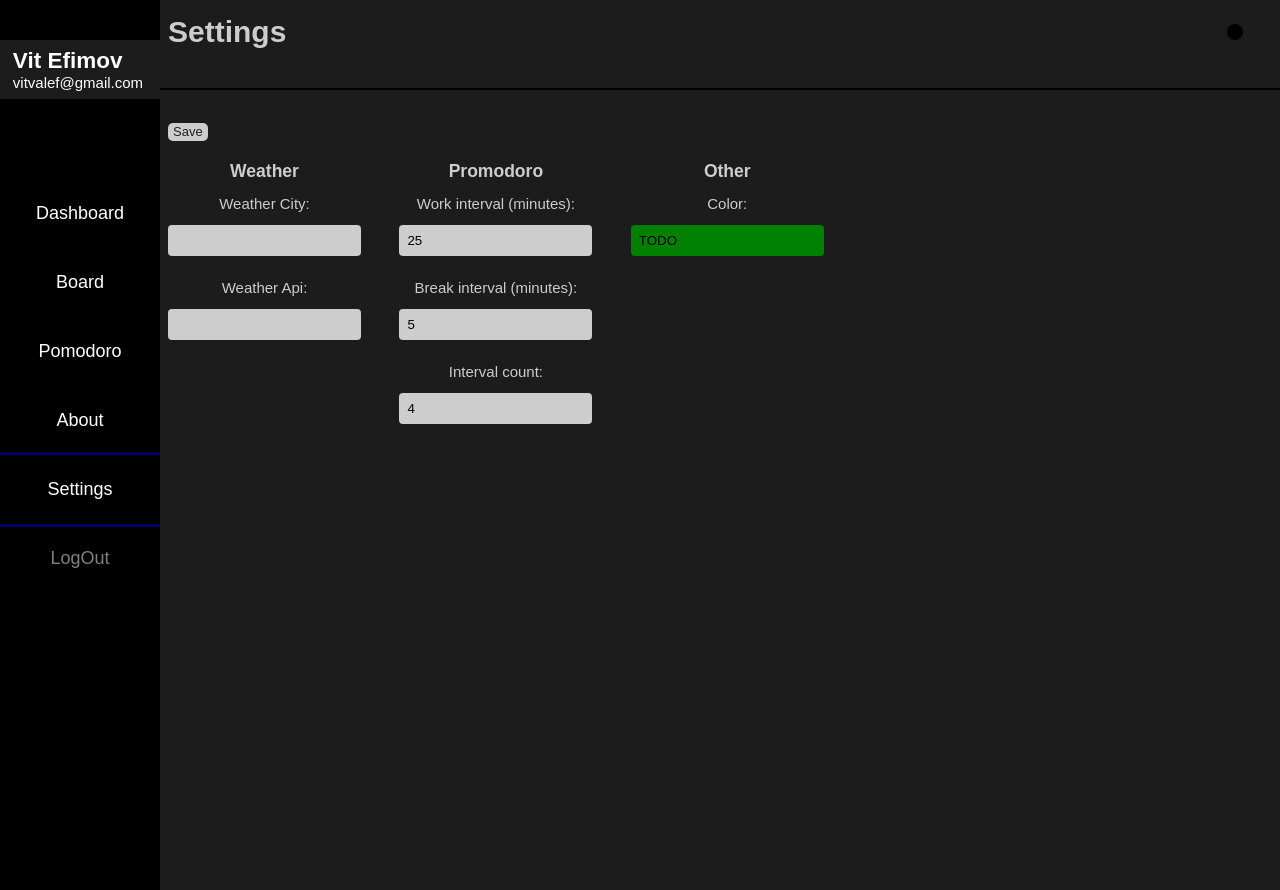
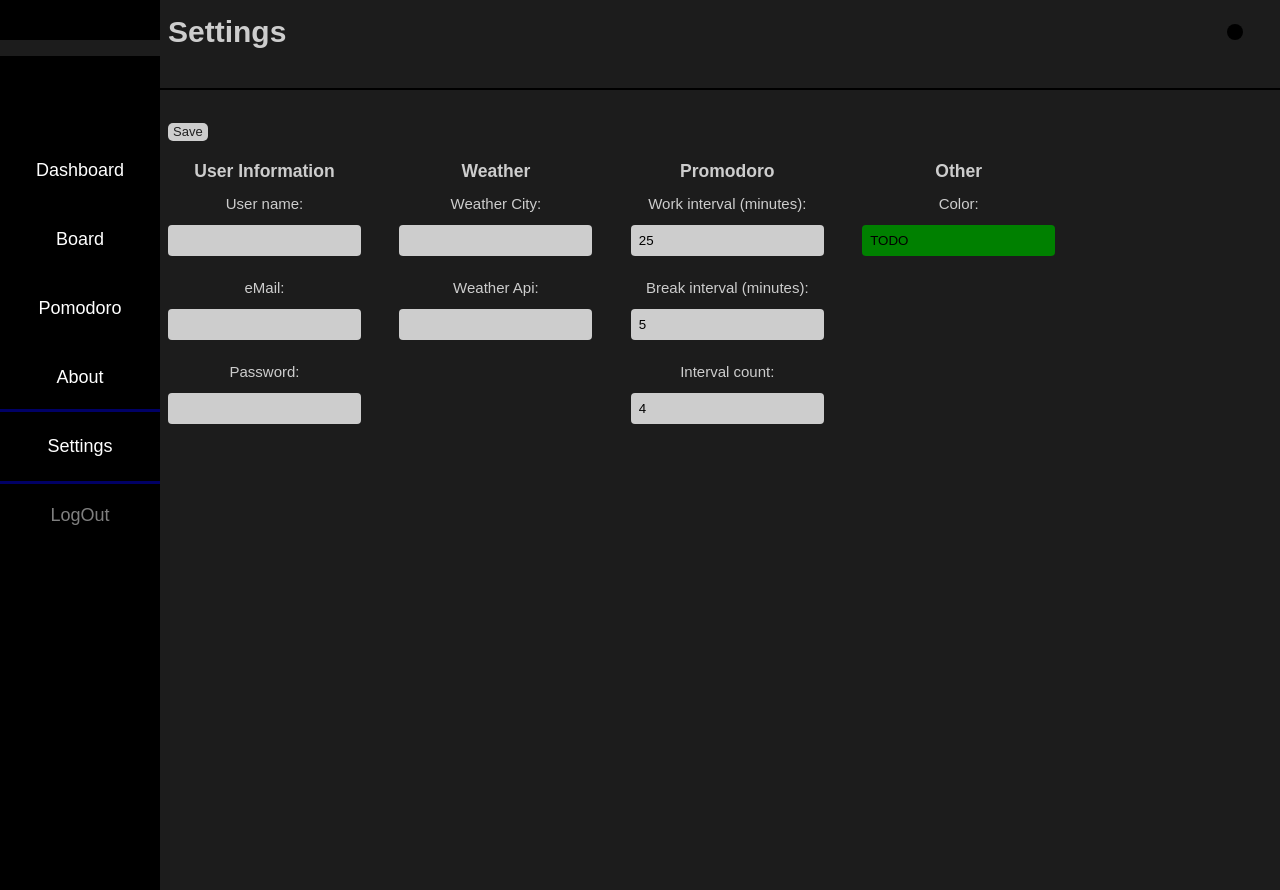
Before and after one commit to VitEfimov/test-manager-redux, a React (Create React App) app: page / in a window 1280 px wide. Both pictures are taken after a click on the button "Settings". Built offline with nearby package versions, Linux system fonts and the light colour scheme.

Commit message:
add userSlice

```diff
--- a/src/App.css
+++ b/src/App.css
@@ -502,7 +502,7 @@ input[type=number]::-webkit-outer-spin-button {
     -webkit-appearance: none;
     margin: 0;
 }
-input[type='text'],textarea,input[type='number'] {
+input[type='text'],textarea,input[type='number'],input[type='email'],input[type='password'] {
   padding: 8px;
   margin-bottom: 10px;
   border: none;
--- a/src/components/Settings.jsx
+++ b/src/components/Settings.jsx
@@ -2,12 +2,14 @@ import React, { useState } from 'react';
 import { useDispatch, useSelector } from 'react-redux';
 import { updateWeatherCity, updateWeatherApi } from '../features/weatherSlice';
 import { setBreakInterval, setIntervalCount, updateTime } from '../features/pomodoroSlice';
+import {updateUserName, updateUserEmail, updateUserPassword} from '../features/userSlice';
 
 
 const Settings = ({setCurrentPage}) => {
   const dispatch = useDispatch();
   const weather = useSelector((state) => state.weatherReducer.weather);
   const pomodoro = useSelector(state => state.pomodoroReducer.pomodoro);
+  const user = useSelector(state => state.userReducer.user);
 
   const weatherCity = weather[0].city;
   const weatherApi = weather[0].apiKey;
@@ -15,11 +17,25 @@ const Settings = ({setCurrentPage}) => {
   const breakInterval = pomodoro[0].breakInterval;
   const intervalCount = pomodoro[0].intervalCount;
 
+  const [userName, setUserName] = useState(user[0].name);
+  const [password, setPassword] = useState(user[0].password);
+  const [email, setEmail] = useState(user[0].email);
+
   const [newCity, setNewCity] = useState(weatherCity);
   const [newApiKey, setNewApiKey] = useState(weatherApi)
   const [newWorkInterval, setNewWorkInterval] = useState(time);
   const [newBreakInterval, setNewBreakInterval] = useState(breakInterval)
   const [newIntervalCount, setNewIntervalCount] = useState(intervalCount);
+
+  const handleUserNameChange = (e) => {
+    setUserName(e.target.value);
+  };
+  const handleUserPasswordChange = (e) => {
+    setPassword(e.target.value);
+  };
+  const handleUserEmailChange = (e) => {
+    setEmail(e.target.value);
+  };
 
   const handleCityChange = (e) => {
     setNewCity(e.target.value);
@@ -45,6 +61,9 @@ const Settings = ({setCurrentPage}) => {
     dispatch(updateTime(newWorkInterval*60))
     dispatch(setBreakInterval(newBreakInterval))
     dispatch(setIntervalCount(newIntervalCount))
+    dispatch(updateUserName(userName))
+    dispatch(updateUserEmail(email))
+    dispatch(updateUserPassword(password))
     setCurrentPage('Board');
   };
 
@@ -53,6 +72,21 @@ const Settings = ({setCurrentPage}) => {
       <button className='settings__save-btn' onClick={handleSave}>Save</button>
 
       <div className='settings__conteiner'>
+      <div className='settings__block'>
+          <h3>User Information</h3>
+          <div className='settings__item'>
+            <label className='settings__item-label'>User name:</label>
+            <input type="text" value={userName} onChange={handleUserNameChange} />
+          </div>
+          <div className='settings__item'>
+            <label className='settings__item-label' placeholder={newApiKey}>eMail:</label>
+            <input type="email" value={email} onChange={handleUserEmailChange} />
+          </div>
+          <div className='settings__item'>
+            <label className='settings__item-label' placeholder={newApiKey}>Password:</label>
+            <input type="password" value={password} onChange={handleUserPasswordChange} />
+          </div>
+        </div>
         <div className='settings__block'>
           <h3>Weather</h3>
           <div className='settings__item'>
--- a/src/components/Sidebar.jsx
+++ b/src/components/Sidebar.jsx
@@ -4,10 +4,10 @@ import { addTask, deleteTask } from '../features/taskSlice';
 import { MdDelete } from "react-icons/md";
 
 const Sidebar = ({ setCurrentPage, setTitle }) => {
-    const dispatch = useDispatch();
+    // const dispatch = useDispatch();
 
     const tasks = useSelector(state => state.taskReducer.tasks || []);
-
+const user = useSelector(state => state.userReducer.user || []);
     const handleNavigation = (page) => {
         setCurrentPage(page);
         setTitle(page);
@@ -19,8 +19,8 @@ const Sidebar = ({ setCurrentPage, setTitle }) => {
 
         <nav className="sidebar">
             <header className='sidebar__header'>
-                <h2>Vit Efimov</h2>
-                <p>vitvalef@gmail.com</p>
+                <h2>{user.name}</h2>
+                <p>{user.password}</p>
             </header>
             <button className="nav-button dashboard" onClick={() => handleNavigation('Dashboard')}>
                 Dashboard
--- /dev/null
+++ b/src/features/userSlice.js
@@ -0,0 +1,45 @@
+import { createSlice } from '@reduxjs/toolkit';
+
+const loadFromLocalStorageUser = () => {
+    const defaultUser = [{
+        name: '',
+        email: '',
+        password: ''
+    }];
+
+    const savedData = JSON.parse(localStorage.getItem('user'));
+    if (!savedData) {
+        localStorage.setItem('user', JSON.stringify(defaultUser));
+        return defaultUser;
+    }
+    return savedData;
+};
+
+const initialState = {
+    user: loadFromLocalStorageUser(),
+    loading: false,
+    error: null,
+};
+
+const userSlice = createSlice({
+    name: 'user',
+    initialState,
+    reducers: {
+        updateUserName: (state, action) => {
+            state.user[0].name = action.payload;
+            localStorage.setItem('user', JSON.stringify(state.user));
+        },
+        updateUserEmail: (state, action) => {
+            state.user[0].email = action.payload;
+            localStorage.setItem('user', JSON.stringify(state.user));
+        },
+        updateUserPassword: (state, action) => {
+            state.user[0].password = action.payload;
+            localStorage.setItem('user', JSON.stringify(state.user));
+        },
+    },
+});
+
+export const { updateUserName, updateUserEmail, updateUserPassword } = userSlice.actions;
+
+export default userSlice.reducer;
--- a/src/store.js
+++ b/src/store.js
@@ -3,11 +3,13 @@ import { configureStore } from "@reduxjs/toolkit";
 import taskReducer from "./features/taskSlice";
 import weatherReducer from "./features/weatherSlice";
 import pomodoroReducer from "./features/pomodoroSlice";
+import userReducer from "./features/userSlice";
 
 const reducer = {
     taskReducer: taskReducer,
     weatherReducer: weatherReducer,
-    pomodoroReducer: pomodoroReducer
+    pomodoroReducer: pomodoroReducer,
+    userReducer: userReducer
 }
 
 const store = configureStore({
```
Also changed, not shown: src/features/boardSlice.js (deleted, +0 -97 lines).
